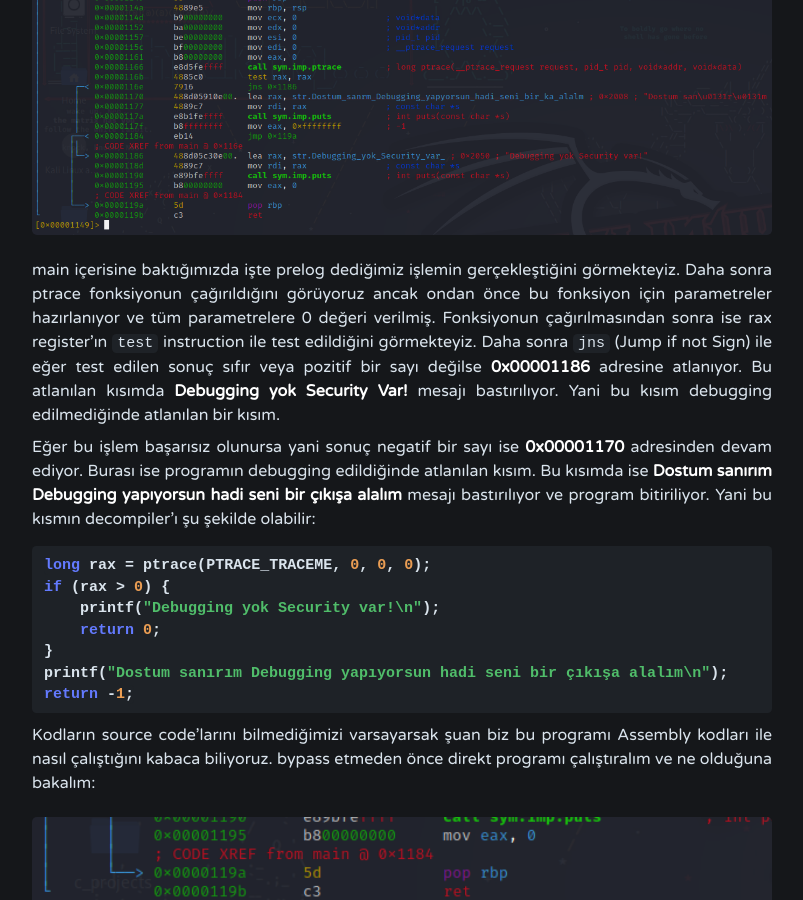
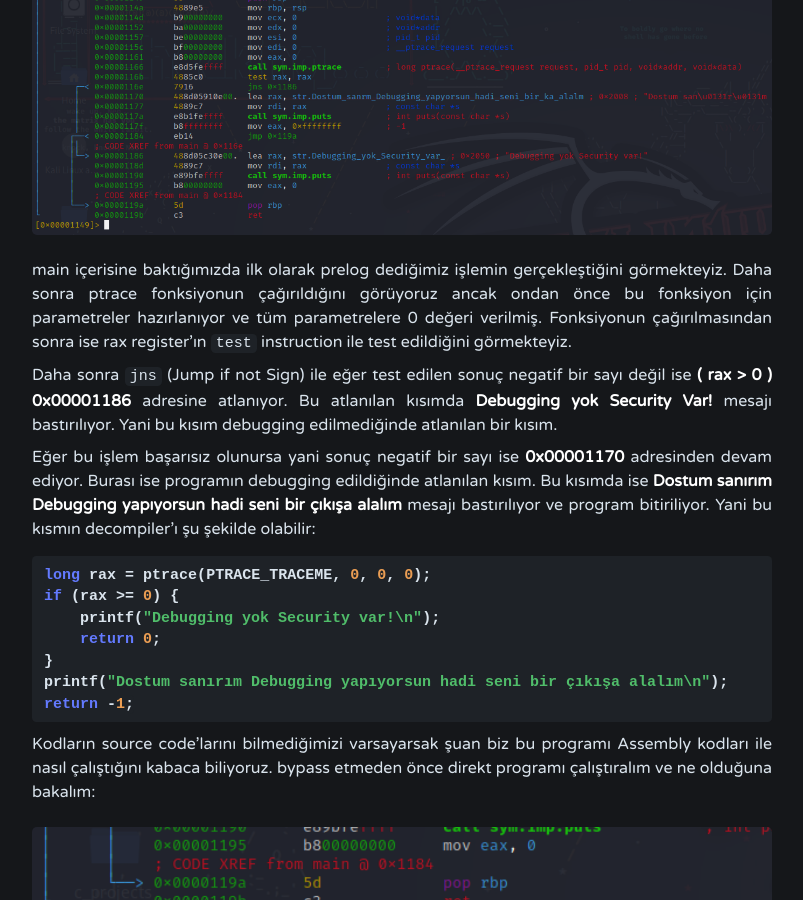
Before and after one commit to x1nerama/x1nerama.github.io, a Jekyll site: the page built from _posts/2023-12-31-Bypassing Ptrace.md, in a window 1280 px wide and 900 px high, scrolled down 2414 px. Shown: the whole window, without its empty margins (238-1041 px from the left). Built offline with Jekyll 4.4.1, drawn with Linux system fonts in a browser that asks for light colours; nearby versions of some CDN libraries; comment, search, counter and statistics services are not loaded; some of the changed text lies outside the part shown.

Commit message:
Add files via upload

````diff
--- a/_posts/2023-12-31-Bypassing Ptrace.md
+++ b/_posts/2023-12-31-Bypassing Ptrace.md
@@ -81,13 +81,15 @@ Fonksiyonlarda **main** ve **ptrace** görmemiz yeterli olacaktır. Şimdi ise `
 
 <img src="https://raw.githubusercontent.com/x1nerama/x1nerama.github.io/main/images/photos-for-ptrace-blog/photo2.png">
 
-main içerisine baktığımızda işte prelog dediğimiz işlemin gerçekleştiğini görmekteyiz. Daha sonra ptrace fonksiyonun çağırıldığını görüyoruz ancak ondan önce bu fonksiyon için parametreler hazırlanıyor ve tüm parametrelere 0 değeri verilmiş. Fonksiyonun çağırılmasından sonra ise rax register'ın ```test``` instruction ile test edildiğini görmekteyiz. Daha sonra ```jns``` (Jump if not Sign) ile eğer test edilen sonuç sıfır veya pozitif bir sayı değilse **0x00001186** adresine atlanıyor. Bu atlanılan kısımda **Debugging yok Security Var!** mesajı bastırılıyor. Yani bu kısım debugging edilmediğinde atlanılan bir kısım.
+main içerisine baktığımızda ilk olarak prelog dediğimiz işlemin gerçekleştiğini görmekteyiz. Daha sonra ptrace fonksiyonun çağırıldığını görüyoruz ancak ondan önce bu fonksiyon için parametreler hazırlanıyor ve tüm parametrelere 0 değeri verilmiş. Fonksiyonun çağırılmasından sonra ise rax register'ın ```test``` instruction ile test edildiğini görmekteyiz.
+
+Daha sonra ```jns``` (Jump if not Sign) ile eğer test edilen sonuç negatif bir sayı değil ise **( rax > 0 )** **0x00001186** adresine atlanıyor. Bu atlanılan kısımda **Debugging yok Security Var!** mesajı bastırılıyor. Yani bu kısım debugging edilmediğinde atlanılan bir kısım.
 
 Eğer bu işlem başarısız olunursa yani sonuç negatif bir sayı ise **0x00001170** adresinden devam ediyor. Burası ise programın debugging edildiğinde atlanılan kısım. Bu kısımda ise **Dostum sanırım Debugging yapıyorsun hadi seni bir çıkışa alalım** mesajı bastırılıyor ve program bitiriliyor. Yani bu kısmın decompiler'ı şu şekilde olabilir:
 
 ```c
 long rax = ptrace(PTRACE_TRACEME, 0, 0, 0);
-if (rax > 0) {
+if (rax >= 0) {
     printf("Debugging yok Security var!\n");
     return 0;
 }
@@ -133,7 +135,7 @@ printf("Dostum sanırım Debugging yapıyorsun hadi seni bir çıkışa alalım\
 return -1;
 ```
 
-Programı debugger ile çalıştırdığımız için bu if koşulun içerisine girecektir çünkü rax, -1 değerini alacaktır.
+Programı debugger ile çalıştırdığımız için bu if koşulun içerisine girecektir çünkü rax, -1 değerini alacaktır. ```js``` Instruction'u negatif değerleri kontrol etmek için kullanılır.
 
 Bu değişikliklerin ardından program için potansiyel bir sorun oluşmakta. Size şunu sormak istiyorum debug etmeden normal şartlarda bu programı çalıştırdığımızda sizce ne olur? Gelin bir de buna bakalım:
 
````
